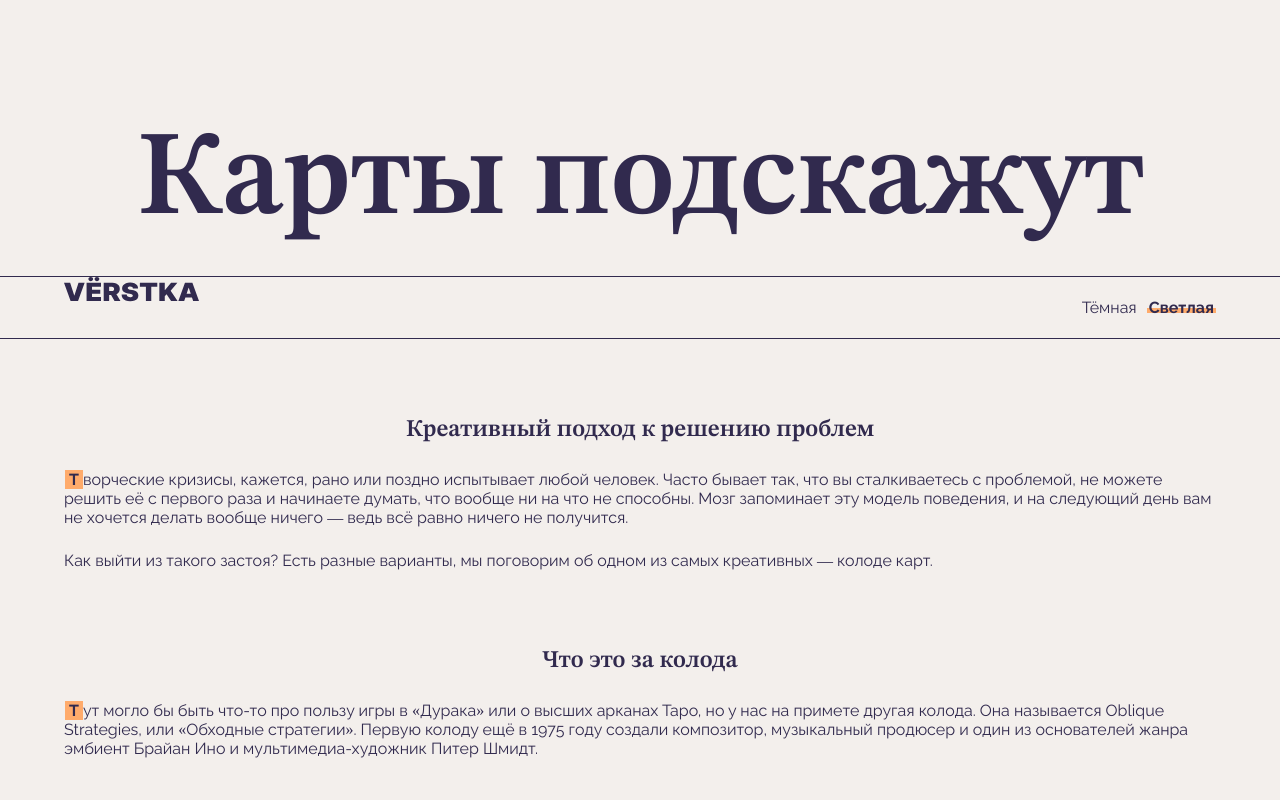
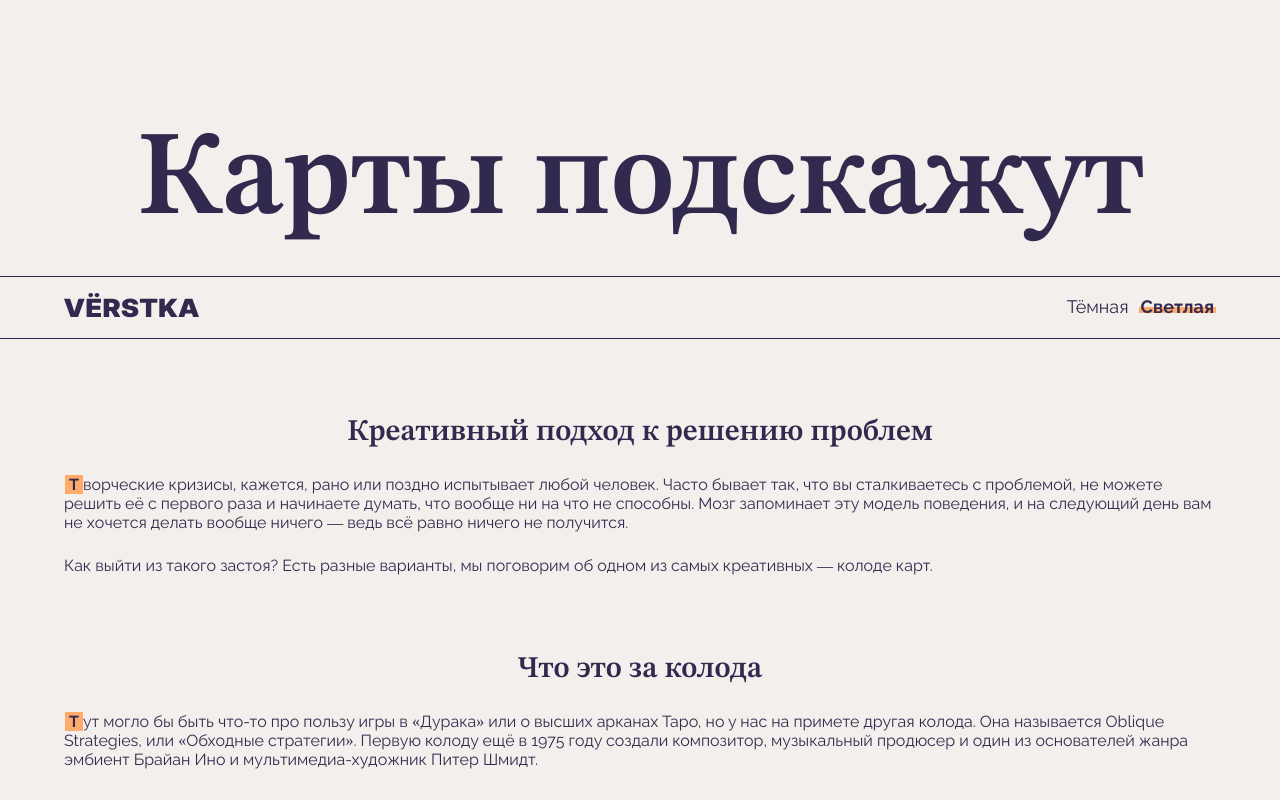
Before and after one commit to yakovlevaka/karty-podskazhut, a plain HTML site: page index.html in a window 1280 px wide. Shown: the top 800 px of the page. Drawn offline with Linux system fonts and the light colour scheme.

Commit message:
Update style.css

```diff
--- a/styles/style.css
+++ b/styles/style.css
@@ -54,7 +54,7 @@ figure {
   margin-block-end:40px;
 }
 .content__title {
-  /* font-size:30px; */
+  font-size:30px;
   margin-block-start: 7%;
   margin-block-end:2.5%;
 }
@@ -187,6 +187,7 @@ a {
 .header__menu {
   display: flex;
   justify-content: space-between;
+  align-items: center;
   border-top: currentColor 1px solid;
   border-bottom: currentColor 1px solid;
 }
@@ -206,7 +207,8 @@ a {
   cursor: pointer;
   background-color: transparent;
   border:none;
-  font-size:inherit;
+  font-size:18px;
+  line-height:1.04;
 }
 .header__theme-button_is-active {
   font-weight:700;
@@ -223,9 +225,7 @@ a {
   z-index:-1;
   background-color: var(--accent-color);
 }
-.header__logo {
-  object-position: center;
-}
+
 .theme_dark .header__theme-button_is-active::after {
   content:'';
   position:absolute;
```
